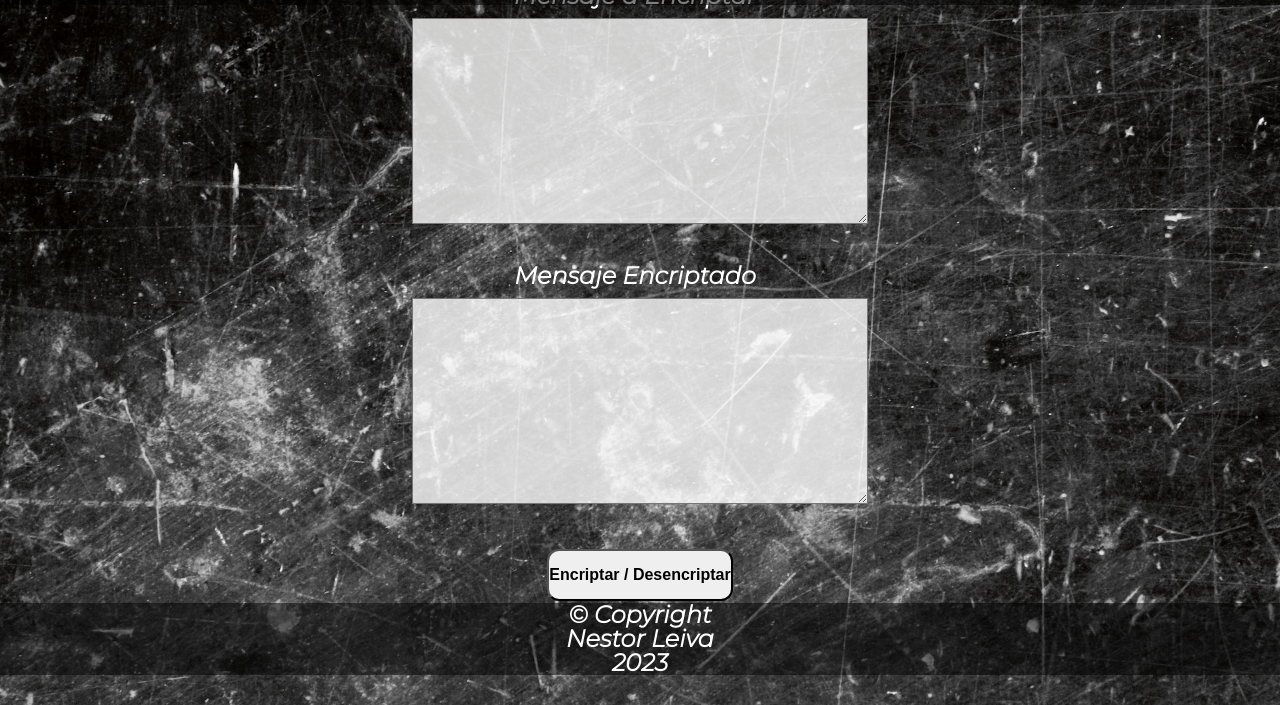
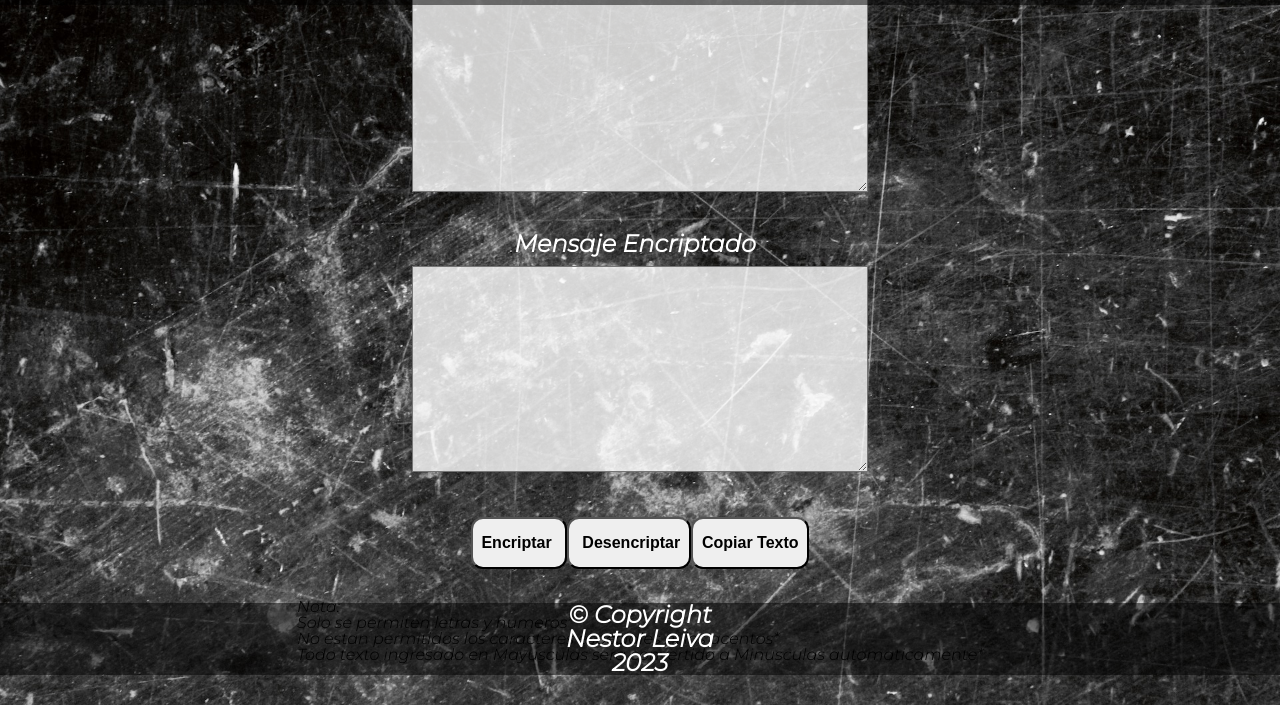
Before and after one commit to NestorLeiva/ChallengeEncriptador.github.io, a plain HTML site: page index.html in a window 1280 px wide. Shown: the part 105-810 px from the top of the page. Drawn offline with Linux system fonts and the light colour scheme.

Commit message:
add nota add boton copiar, mod boton encriptar/desencriptar

```diff
--- a/index.html
+++ b/index.html
@@ -1,4 +1,4 @@
- <!DOCTYPE html>
+<!DOCTYPE html>
 
 <html lang="es">
 
@@ -24,23 +24,30 @@
         </div>
 
         <div class="labGroup">
-            <label for="textarea2">Mensaje Encriptado</label>
-            <textarea id="textarea2"></textarea>
+            <label for="textResultado">Mensaje Encriptado</label>
+            <textarea id="textResultado"></textarea>
         </div>
         <!-- ------------------------------------------------------------------------ -->
+        <div class="labBotton">
+            <input value="  Encriptar   " type="button" class="bottom">
+            <input value="   Desencriptar  " type="button" class="bottom">
+            <input value="  Copiar Texto  " type="button" class="bottom">
+        </div>
+        <!-- ------------------------------------------------------------------------ -->
+        <div class="nota">
+            <p>Nota: <br>
+                Solo se permiten letras y numeros*<br>
+                No estan permitidos los caracteres especiales ni los acentos*<br>
+                Todo texto ingresado en Mayusculas sera convertido a Minusculas automaticamente*<br>
 
-        <div class="labBotton">
-            <input  value="Encriptar / Desencriptar" type="submit" class="bottom" >
+            </p>
         </div>
-
         <!-- ------------------------------------------------------------------------ -->
         <footer>
             <p> &copy Copyright<br>Nestor Leiva<br> 2023</p>
         </footer>
     </section>
-
-
-
+    <!-- ------------------------------------------------------------------------ -->
     <script src="encriptador.js"></script>
     <!-- referencia al fichero JavaScript
     // se coloca al final para que cargue todos los elementos-->
```
